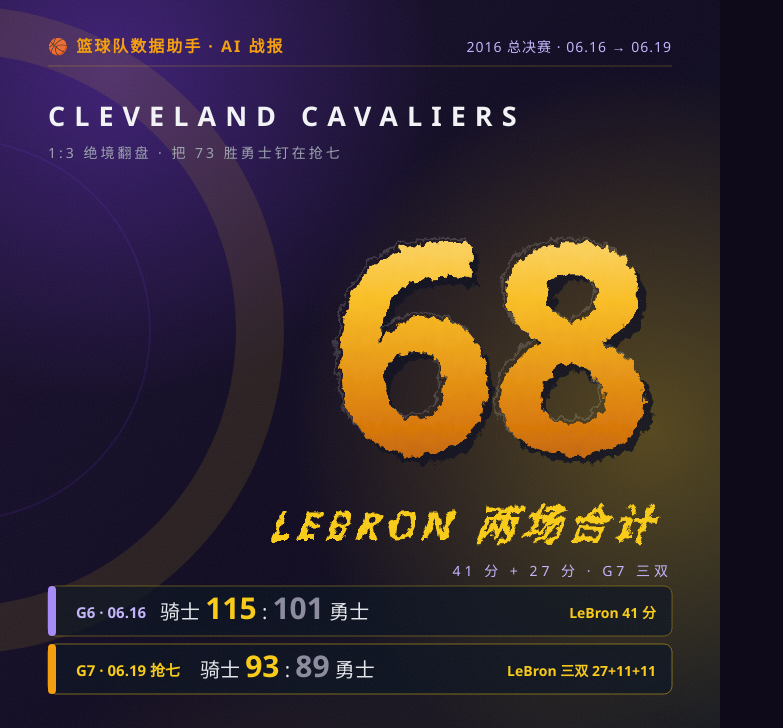
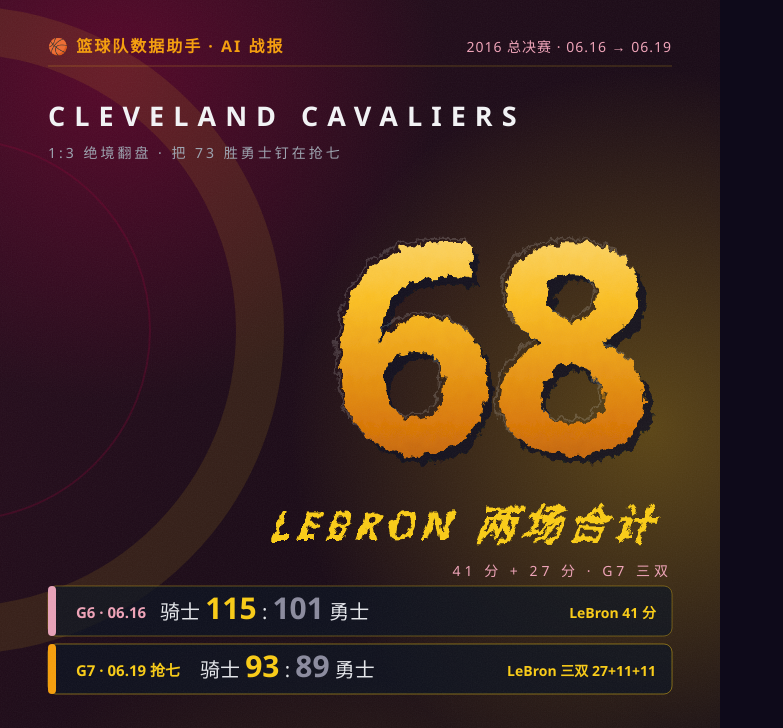
Before and after one commit to JohnnyFan-cuhk/basketball-stats-agent, a plain HTML site: page marketing/poster_g67.html in a window 1280 px wide. Shown: the top 728 px of the page, without its empty margins (0-783 px from the left). Drawn offline with Linux system fonts and the light colour scheme.

Commit message:
marketing: G6→G7 海报换骑士酒红主题（球队专属配色：骑士酒红+金 / 湖人紫+金）

```diff
--- a/marketing/poster_g67.html
+++ b/marketing/poster_g67.html
@@ -9,7 +9,7 @@
 <svg width="720" height="960" viewBox="0 0 720 960" xmlns="http://www.w3.org/2000/svg" font-family="'Microsoft YaHei','Segoe UI',sans-serif">
   <defs>
     <linearGradient id="bg" x1="0" y1="0" x2="1" y2="1">
-      <stop offset="0" stop-color="#1a1030"/><stop offset=".5" stop-color="#0f0a20"/><stop offset="1" stop-color="#0b1220"/>
+      <stop offset="0" stop-color="#2c0d1e"/><stop offset=".5" stop-color="#190a16"/><stop offset="1" stop-color="#120a14"/>
     </linearGradient>
     <linearGradient id="gold" x1="0" y1="0" x2="0" y2="1">
       <stop offset="0" stop-color="#fef3c7"/><stop offset=".4" stop-color="#fbbf24"/><stop offset=".72" stop-color="#d97706"/><stop offset="1" stop-color="#92400e"/>
@@ -18,7 +18,7 @@
       <stop offset="0" stop-color="rgba(250,204,21,.42)"/><stop offset="1" stop-color="rgba(180,83,9,.22)"/>
     </linearGradient>
     <radialGradient id="glowP" cx=".5" cy=".5" r=".5">
-      <stop offset="0" stop-color="rgba(124,58,237,.38)"/><stop offset="1" stop-color="rgba(124,58,237,0)"/>
+      <stop offset="0" stop-color="rgba(142,0,56,.45)"/><stop offset="1" stop-color="rgba(142,0,56,0)"/>
     </radialGradient>
     <radialGradient id="glowG" cx=".5" cy=".5" r=".5">
       <stop offset="0" stop-color="rgba(250,204,21,.30)"/><stop offset="1" stop-color="rgba(250,204,21,0)"/>
@@ -42,10 +42,10 @@
   <circle cx="650" cy="430" r="360" fill="url(#glowG)"/>
   <circle cx="360" cy="1010" r="420" fill="url(#glowG)" opacity=".5"/>
   <circle cx="-40" cy="330" r="300" fill="none" stroke="rgba(250,204,21,.10)" stroke-width="48"/>
-  <circle cx="-40" cy="330" r="190" fill="none" stroke="rgba(124,58,237,.12)" stroke-width="2"/>
+  <circle cx="-40" cy="330" r="190" fill="none" stroke="rgba(142,0,56,.28)" stroke-width="2"/>
 
   <text x="48" y="52" font-size="16" font-weight="700" fill="#f59e0b" letter-spacing="2">🏀 篮球队数据助手 · AI 战报</text>
-  <text x="672" y="52" font-size="14" fill="#c4b5fd" letter-spacing="1" text-anchor="end">2016 总决赛 · 06.16 → 06.19</text>
+  <text x="672" y="52" font-size="14" fill="#f0a3b8" letter-spacing="1" text-anchor="end">2016 总决赛 · 06.16 → 06.19</text>
   <line x1="48" y1="66" x2="672" y2="66" stroke="rgba(250,204,21,.25)" stroke-width="1"/>
 
   <text x="48" y="126" font-size="27" fill="#f3f4f6" letter-spacing="9" font-weight="600">CLEVELAND CAVALIERS</text>
@@ -59,13 +59,13 @@
   <g filter="url(#brushSoft)">
     <text x="270" y="540" font-size="40" font-style="italic" font-weight="900" letter-spacing="6" fill="#facc15" transform="skewX(-8)" transform-origin="270 540">LEBRON 两场合计</text>
   </g>
-  <text x="672" y="576" font-size="14" fill="#c4b5fd" letter-spacing="4" text-anchor="end">41 分 + 27 分 · G7 三双</text>
+  <text x="672" y="576" font-size="14" fill="#f0a3b8" letter-spacing="4" text-anchor="end">41 分 + 27 分 · G7 三双</text>
 
   <!-- 两条比分条 -->
   <g>
     <rect x="48" y="586" width="624" height="50" rx="8" fill="rgba(11,18,32,.72)" stroke="rgba(250,204,21,.35)"/>
-    <rect x="48" y="586" width="8" height="50" rx="4" fill="#a78bfa"/>
-    <text x="76" y="618" font-size="15" fill="#c4b5fd" font-weight="700">G6 · 06.16</text>
+    <rect x="48" y="586" width="8" height="50" rx="4" fill="#e8a2b8"/>
+    <text x="76" y="618" font-size="15" fill="#f0a3b8" font-weight="700">G6 · 06.16</text>
     <text x="160" y="619" font-size="20" fill="#e5e7eb">骑士 <tspan font-size="30" font-weight="900" fill="#facc15">115</tspan> : <tspan font-size="30" font-weight="900" fill="#8b8b9e">101</tspan> 勇士</text>
     <text x="656" y="618" font-size="14" fill="#facc15" text-anchor="end" font-weight="700">LeBron 41 分</text>
   </g>
@@ -79,7 +79,7 @@
 
   <!-- 左：8 节走势（G6|G7） -->
   <g>
-    <text x="48" y="748" font-size="14" font-weight="700" fill="#c4b5fd" letter-spacing="2">八节连看 · 骑士每节得分</text>
+    <text x="48" y="748" font-size="14" font-weight="700" fill="#f0a3b8" letter-spacing="2">八节连看 · 骑士每节得分</text>
     <rect x="248" y="732" width="118" height="26" rx="13" fill="rgba(250,204,21,.12)" stroke="rgba(250,204,21,.45)"/>
     <text x="307" y="750" font-size="12" font-weight="700" fill="#facc15" text-anchor="middle">G6 首节 31:11 打崩</text>
     <rect x="374" y="732" width="114" height="26" rx="13" fill="rgba(250,204,21,.12)" stroke="rgba(250,204,21,.45)"/>
@@ -104,7 +104,7 @@
     <text x="337" y="756" font-size="13" font-weight="700" fill="#facc15" text-anchor="middle">33</text>
     <text x="379" y="799" font-size="13" fill="#d1d5db" text-anchor="middle">18</text>
     <polyline points="71,825 113,765 155,776 197,770 253,793 295,779 337,779 379,819" fill="none" stroke="#8b8b9e" stroke-width="2" stroke-dasharray="5 4"/>
-    <line x1="222" y1="766" x2="222" y2="860" stroke="rgba(196,181,253,.4)" stroke-dasharray="3 4"/>
+    <line x1="222" y1="766" x2="222" y2="860" stroke="rgba(240,163,184,.4)" stroke-dasharray="3 4"/>
     <text x="71" y="874" font-size="11" fill="#9ca3af" text-anchor="middle">Q1</text>
     <text x="113" y="874" font-size="11" fill="#9ca3af" text-anchor="middle">Q2</text>
     <text x="155" y="874" font-size="11" fill="#9ca3af" text-anchor="middle">Q3</text>
@@ -113,7 +113,7 @@
     <text x="295" y="874" font-size="11" fill="#9ca3af" text-anchor="middle">Q2</text>
     <text x="337" y="874" font-size="11" fill="#facc15" text-anchor="middle">Q3</text>
     <text x="379" y="874" font-size="11" fill="#9ca3af" text-anchor="middle">Q4</text>
-    <text x="139" y="892" font-size="12" fill="#c4b5fd" text-anchor="middle">G6 · 06.16</text>
+    <text x="139" y="892" font-size="12" fill="#f0a3b8" text-anchor="middle">G6 · 06.16</text>
     <text x="339" y="892" font-size="12" fill="#facc15" text-anchor="middle">G7 · 06.19 抢七</text>
     <text x="71" y="761" font-size="13" fill="none"/>
   </g>
@@ -121,7 +121,7 @@
   <!-- 右：崩盘信号侧栏 -->
   <g>
     <rect x="496" y="730" width="176" height="160" rx="10" fill="rgba(11,18,32,.72)" stroke="rgba(250,204,21,.35)"/>
-    <text x="512" y="756" font-size="14" font-weight="700" fill="#c4b5fd" letter-spacing="2">AI 摘要 · 崩盘信号</text>
+    <text x="512" y="756" font-size="14" font-weight="700" fill="#f0a3b8" letter-spacing="2">AI 摘要 · 崩盘信号</text>
     <line x1="512" y1="764" x2="656" y2="764" stroke="rgba(148,163,184,.2)"/>
     <text x="512" y="786" font-size="13" fill="#d1d5db">Curry <tspan fill="#facc15" font-weight="700">30 → 17</tspan> 抢七哑火</text>
     <text x="512" y="812" font-size="13" fill="#d1d5db">G7 失误 <tspan fill="#f87171" font-weight="700">11 &gt; 10</tspan> 仍赢</text>
```
Also changed, not shown: marketing/cards/poster_g67.png.
